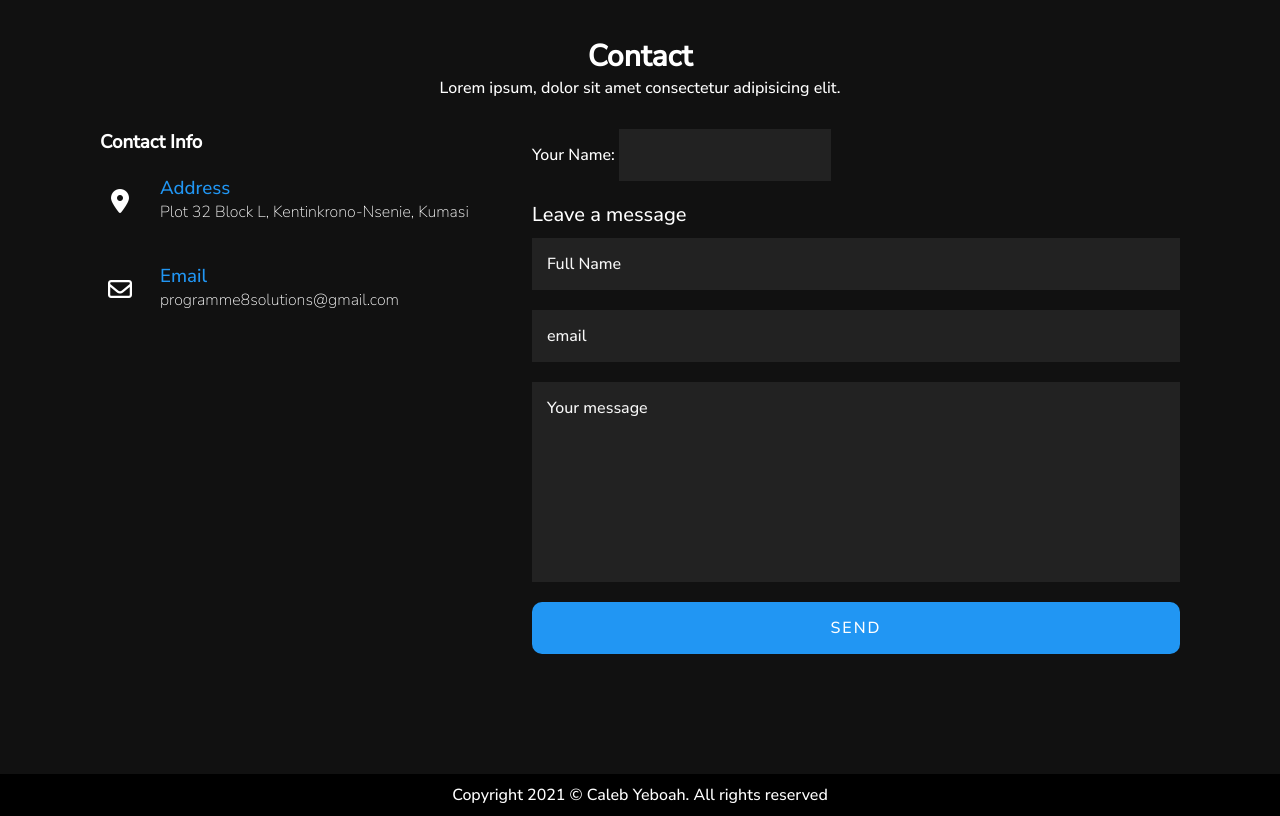
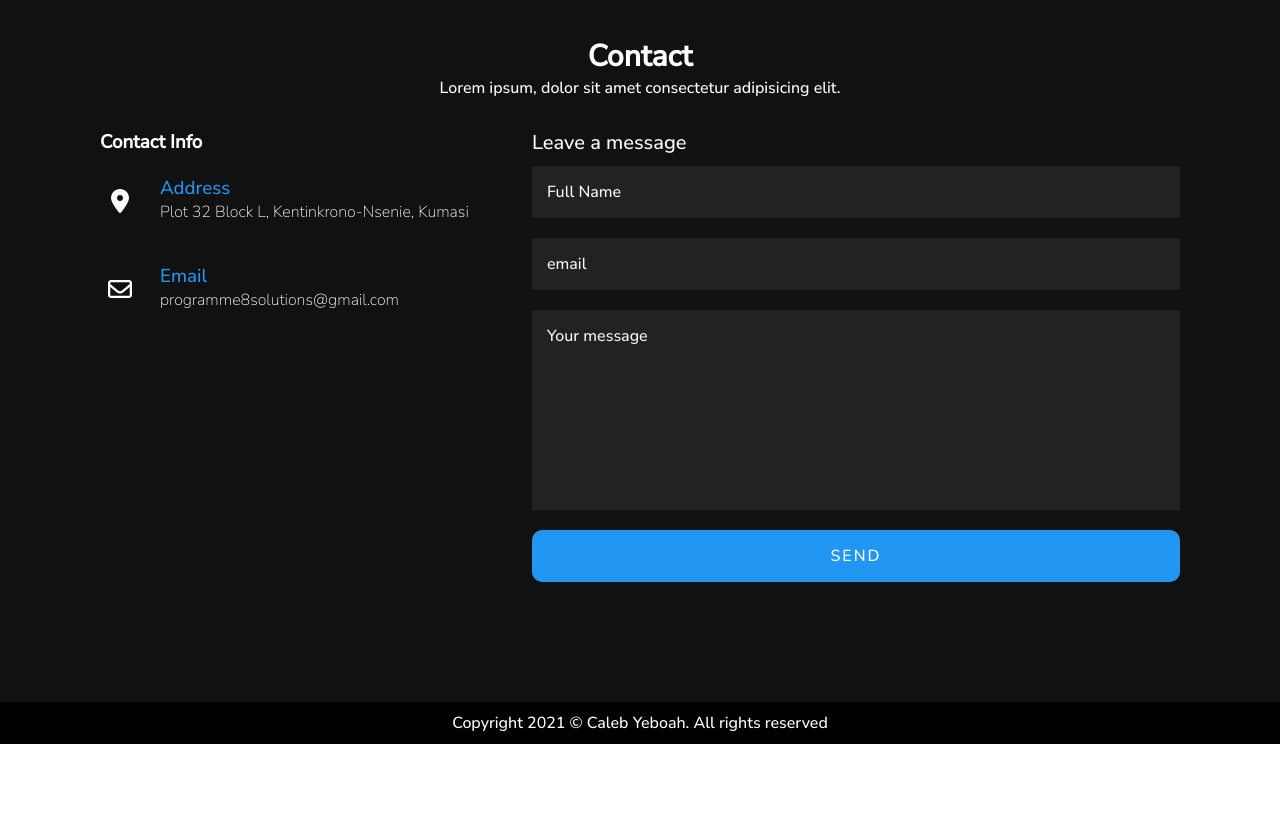
Before and after one commit to CalebYeboah27/portfolio-website, a plain HTML site: page index.html in a window 1280 px wide. Shown: the part 4100-4916 px from the top of the page. After the commit the page ends 4844 px from the top, so only its background shows below. Drawn offline with Linux system fonts and the light colour scheme.

Commit message:
first commit

```diff
--- a/index.html
+++ b/index.html
@@ -185,9 +185,6 @@
         </div>
         <div class="formBx">
           <form name="contact" method="POST" data-netlify="true" id="form">
-            <p>
-              <label>Your Name: <input type="text" name="name" /></label>
-            </p>
             <h3>Leave a message</h3>
             <input type="text" name="full name" placeholder="Full Name" />
             <input type="email" name="email" placeholder="email" />
```
